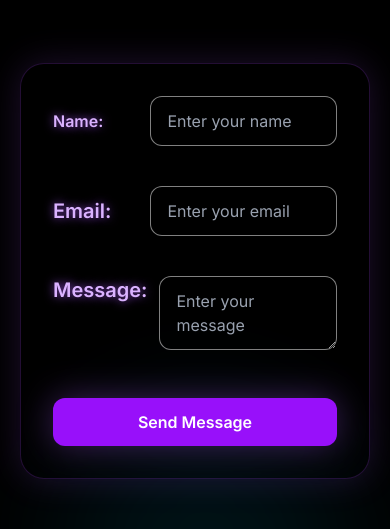
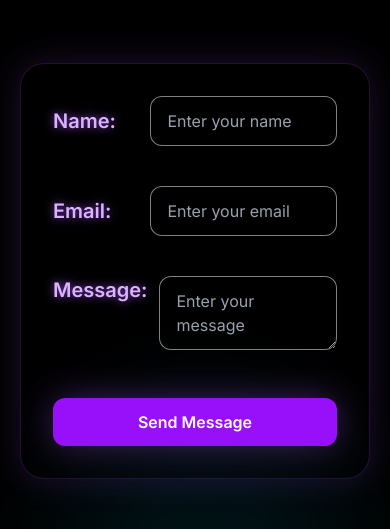
Before and after one commit to HenryPhan05/portfolio, a Next.js app: page / in a window 390 px wide. Shown: the part 4126-4655 px from the top of the page. Built offline with nearby package versions, Linux system fonts and the light colour scheme.

Commit message:
refactored the size of contact

```diff
--- a/app/pages/Contact.tsx
+++ b/app/pages/Contact.tsx
@@ -202,14 +202,14 @@ const Contact =() =>{
       onSubmit={handleSubmit(onSubmit)}
       className="max-w-2xl w-full mx-auto bg-black/10 opacity-80 backdrop-blur-xl border border-purple-500/20 rounded-3xl p-8 lg:p-10 shadow-[0_0_35px_rgba(168,85,247,0.18)]
       flex flex-col gap-10
-      mt-8 lg:mt-10
+      mt-8 lg:mt-10 justify-center
       "
       >
         <div className="
           flex flex-row items-center gap-3
         ">
         <label htmlFor="name"
-        className="w-35 lg:w-30 lg:text-xl font-semibold text-purple-300 [text-shadow:0_0_10px_rgba(168,85,247,0.8)]"
+        className="w-35 lg:w-30 text-xl font-semibold text-purple-300 [text-shadow:0_0_10px_rgba(168,85,247,0.8)]"
         >Name:</label>
         <Controller
           control={control}
```
